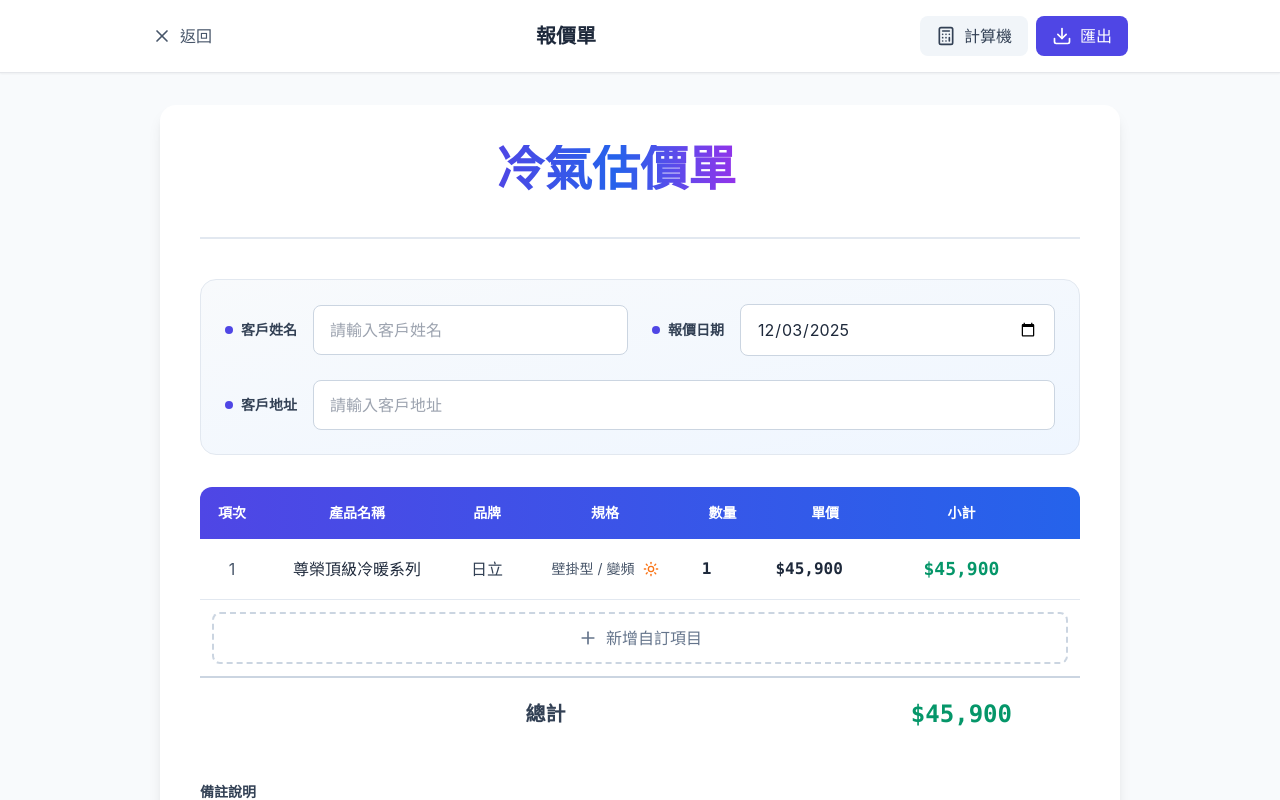
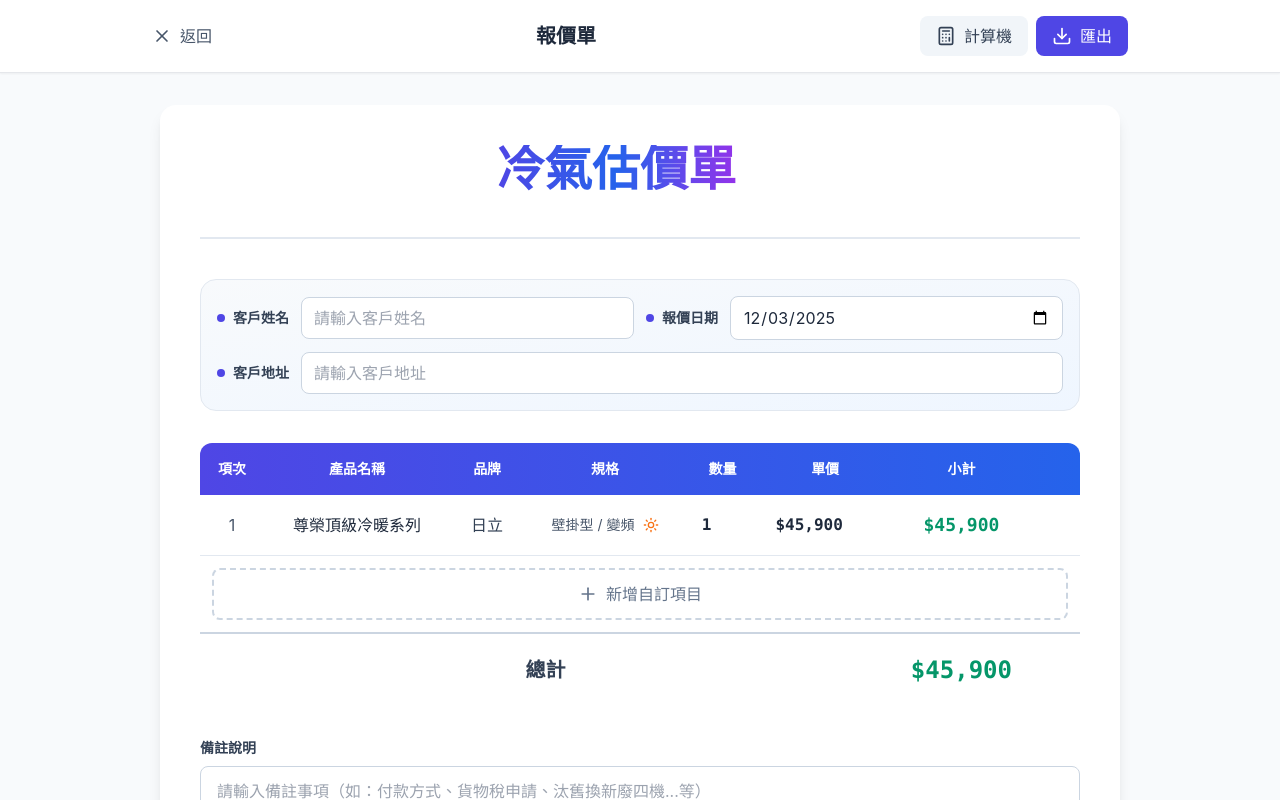
Before and after one commit to tw092669-ctrl/Product-inquiry, a React (Vite) app: page / in a window 1280 px wide. Both pictures are taken after a click on the button "生成報價單". Shown: the top 800 px of the page. Built offline with nearby package versions, Linux system fonts and the light colour scheme.

Commit message:
縮小客戶資訊區塊的間距

```diff
--- a/App.tsx
+++ b/App.tsx
@@ -1573,9 +1573,9 @@ const QuotePage = ({
           </div>
 
           {/* Info Section */}
-          <div className="bg-gradient-to-br from-slate-50 to-blue-50 rounded-2xl p-6 mb-8 border border-slate-200">
-            <div className="grid grid-cols-1 sm:grid-cols-2 gap-6">
-              <div className="flex items-center gap-4">
+          <div className="bg-gradient-to-br from-slate-50 to-blue-50 rounded-2xl p-4 mb-8 border border-slate-200">
+            <div className="grid grid-cols-1 sm:grid-cols-2 gap-3">
+              <div className="flex items-center gap-3">
                 <label className="text-sm font-bold text-slate-700 flex items-center gap-2 whitespace-nowrap">
                   <span className="w-2 h-2 bg-indigo-600 rounded-full"></span>
                   客戶姓名
@@ -1584,14 +1584,14 @@ const QuotePage = ({
                   type="text"
                   value={customerName}
                   onChange={(e) => setCustomerName(e.target.value)}
-                  className="export-hide flex-1 px-4 py-3 border border-slate-300 rounded-lg focus:ring-2 focus:ring-indigo-500 focus:border-transparent bg-white"
+                  className="export-hide flex-1 px-3 py-2 border border-slate-300 rounded-lg focus:ring-2 focus:ring-indigo-500 focus:border-transparent bg-white"
                   placeholder="請輸入客戶姓名"
                 />
-                <div className="hidden export-show flex-1 px-4 py-3 border border-slate-300 rounded-lg bg-white min-h-[48px] flex items-center font-medium text-slate-800">
+                <div className="hidden export-show flex-1 px-3 py-2 border border-slate-300 rounded-lg bg-white min-h-[40px] flex items-center font-medium text-slate-800">
                   {customerName || '未填寫'}
                 </div>
               </div>
-              <div className="flex items-center gap-4">
+              <div className="flex items-center gap-3">
                 <label className="text-sm font-bold text-slate-700 flex items-center gap-2 whitespace-nowrap">
                   <span className="w-2 h-2 bg-indigo-600 rounded-full"></span>
                   報價日期
@@ -1600,13 +1600,13 @@ const QuotePage = ({
                   type="date"
                   value={quoteDate}
                   onChange={(e) => setQuoteDate(e.target.value)}
-                  className="export-hide flex-1 px-4 py-3 border border-slate-300 rounded-lg focus:ring-2 focus:ring-indigo-500 focus:border-transparent bg-white"
-                />
-                <div className="hidden export-show flex-1 px-4 py-3 border border-slate-300 rounded-lg bg-white min-h-[48px] flex items-center font-medium text-slate-800">
+                  className="export-hide flex-1 px-3 py-2 border border-slate-300 rounded-lg focus:ring-2 focus:ring-indigo-500 focus:border-transparent bg-white"
+                />
+                <div className="hidden export-show flex-1 px-3 py-2 border border-slate-300 rounded-lg bg-white min-h-[40px] flex items-center font-medium text-slate-800">
                   {quoteDate || '未填寫'}
                 </div>
               </div>
-              <div className="sm:col-span-2 flex items-center gap-4">
+              <div className="sm:col-span-2 flex items-center gap-3">
                 <label className="text-sm font-bold text-slate-700 flex items-center gap-2 whitespace-nowrap">
                   <span className="w-2 h-2 bg-indigo-600 rounded-full"></span>
                   客戶地址
@@ -1615,10 +1615,10 @@ const QuotePage = ({
                   type="text"
                   value={customerAddress}
                   onChange={(e) => setCustomerAddress(e.target.value)}
-                  className="export-hide flex-1 px-4 py-3 border border-slate-300 rounded-lg focus:ring-2 focus:ring-indigo-500 focus:border-transparent bg-white"
+                  className="export-hide flex-1 px-3 py-2 border border-slate-300 rounded-lg focus:ring-2 focus:ring-indigo-500 focus:border-transparent bg-white"
                   placeholder="請輸入客戶地址"
                 />
-                <div className="hidden export-show flex-1 px-4 py-3 border border-slate-300 rounded-lg bg-white min-h-[48px] flex items-center font-medium text-slate-800">
+                <div className="hidden export-show flex-1 px-3 py-2 border border-slate-300 rounded-lg bg-white min-h-[40px] flex items-center font-medium text-slate-800">
                   {customerAddress || '未填寫'}
                 </div>
               </div>
@@ -1909,9 +1909,21 @@ const QuotePage = ({
             </table>
           </div>
 
-          {/* Notes */}
+          {/* Notes - Only show if has content or in edit mode */}
+          {(notes || !isExporting) && (
             <div className="mb-6">
-            <label className="block text-sm font-bold text-slate-700 mb-2">備註說明</label>
+              <div className="flex items-center justify-between mb-2">
+                <label className="text-sm font-bold text-slate-700">備註說明</label>
+                {notes && (
+                  <button
+                    onClick={() => setNotes('')}
+                    className="export-hide text-xs text-red-500 hover:text-red-700 font-medium flex items-center gap-1 transition"
+                  >
+                    <Trash2 className="w-3 h-3" />
+                    清除備註
+                  </button>
+                )}
+              </div>
               <textarea
                 value={notes}
                 onChange={(e) => setNotes(e.target.value)}
@@ -1919,23 +1931,24 @@ const QuotePage = ({
                 placeholder="請輸入備註事項（如：付款方式、貨物稅申請、汰舊換新廢四機...等）"
               />
               <div className="hidden export-show px-4 py-3 border border-slate-300 rounded-lg bg-slate-50 min-h-[128px] whitespace-pre-wrap break-words">
-              {notes || '無'}
-            </div>
-          </div>
+                {notes}
+              </div>
+            </div>
+          )}
 
           {/* Footer */}
           <div className="mt-10 pt-8 border-t-2 border-slate-200">
-            <div className="bg-gradient-to-br from-slate-50 to-indigo-50 rounded-2xl p-6 text-center">
-              <div className="text-indigo-600 font-bold text-lg mb-3">注意事項</div>
-              <div className="space-y-2 text-sm text-slate-600">
-                <p className="flex items-center justify-center gap-2">
+            <div className="bg-gradient-to-br from-slate-50 to-indigo-50 rounded-2xl p-4 text-center">
+              <div className="flex items-center justify-center gap-4 text-sm text-slate-600">
+                <span className="font-bold text-indigo-600">注意事項</span>
+                <span className="flex items-center gap-2">
                   <span className="w-1.5 h-1.5 bg-indigo-600 rounded-full"></span>
                   本報價單有效期限為 30 天
-                </p>
-                <p className="flex items-center justify-center gap-2">
+                </span>
+                <span className="flex items-center gap-2">
                   <span className="w-1.5 h-1.5 bg-indigo-600 rounded-full"></span>
                   如有任何疑問，請隨時與我們聯繫
-                </p>
+                </span>
               </div>
             </div>
           </div>
@@ -2890,13 +2903,18 @@ export default function App() {
         {/* Stats & View Switcher */}
         <div className="flex flex-col sm:flex-row justify-between items-start sm:items-end mb-6 gap-4">
            <div>
-             <h2 className="text-3xl font-black text-slate-800 tracking-tight mb-1">
+             <h2 className={`text-3xl font-black tracking-tight mb-1 px-4 py-2 rounded-lg inline-block ${
+               activeCategory === 'air-conditioning' ? 'text-slate-800 bg-transparent' :
+               activeCategory === 'materials' ? 'text-green-700 bg-gradient-to-r from-green-50 to-emerald-50 border-2 border-green-200' :
+               activeCategory === 'tools' ? 'text-amber-700 bg-gradient-to-r from-amber-50 to-yellow-50 border-2 border-amber-200' :
+               'text-red-700 bg-gradient-to-r from-red-50 to-orange-50 border-2 border-red-200'
+             }`}>
                {activeCategory === 'air-conditioning' ? '產品列表' :
-                activeCategory === 'materials' ? '材料項目' :
-                activeCategory === 'tools' ? '工具項目' :
-                '高空項目'}
+                activeCategory === 'materials' ? '📦 材料項目' :
+                activeCategory === 'tools' ? '🔧 工具項目' :
+                '⛰️ 高空項目'}
              </h2>
-             <span className="text-slate-500 font-medium bg-slate-100 px-3 py-1 rounded-full text-sm">
+             <span className="text-slate-500 font-medium bg-slate-100 px-3 py-1 rounded-full text-sm ml-2">
                {activeCategory === 'air-conditioning' ? `共 ${filteredProducts.length} 筆` : `共 ${miscItems.filter(item => item.category === activeCategory).length} 筆`}
              </span>
            </div>
```
Lines whose indentation alone changed are shown as unchanged.
